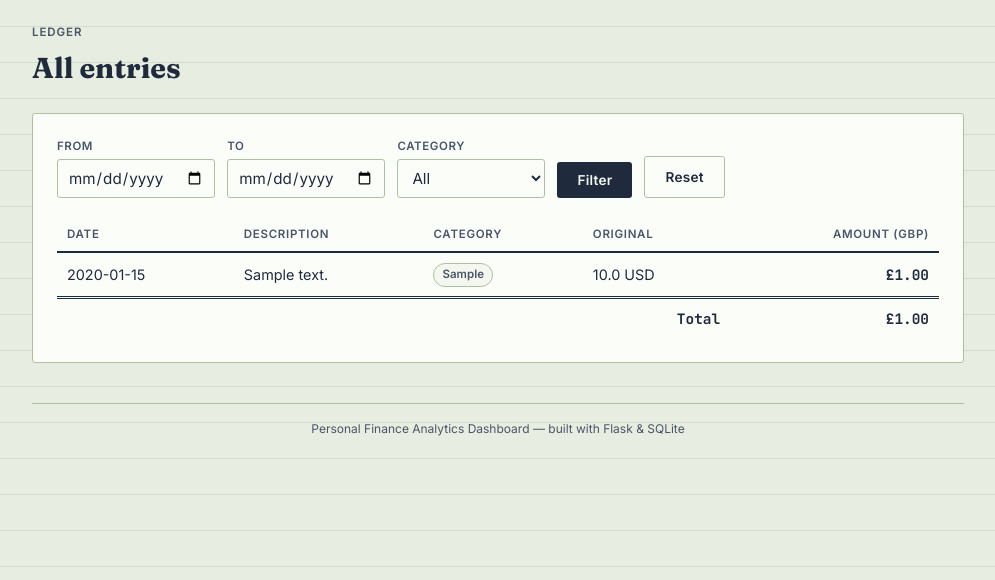
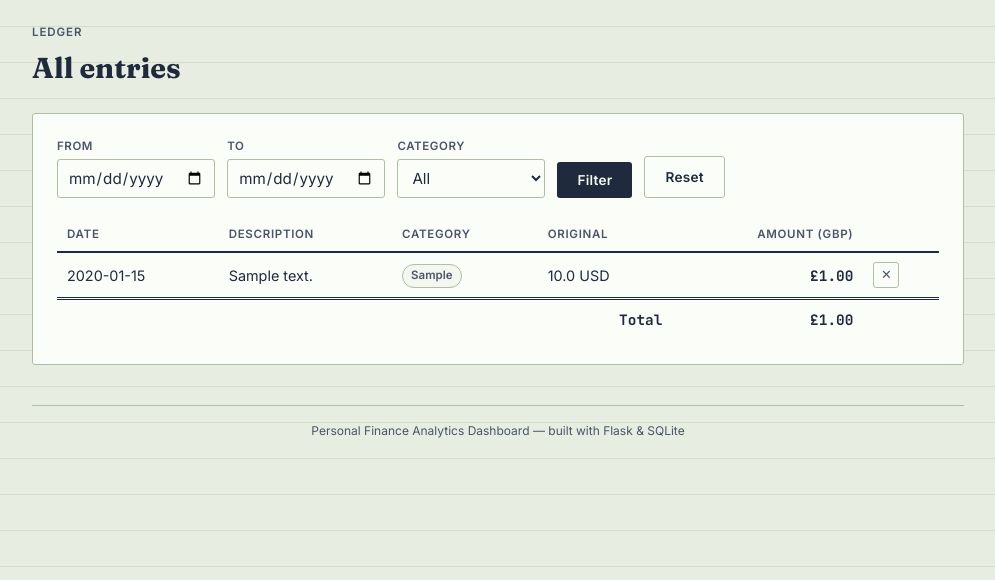
Before and after one commit to WwFour13/finance-dashboard, a Flask app: page /expenses in a window 1280 px wide. Shown: the part 94-674 px from the top of the page, without its empty margins (142-1137 px from the left). Run offline with Flask 3, Linux system fonts and the light colour scheme; tables that the repository leaves empty hold one stand-in row (values such as "Sample post").

Commit message:
Add delete functionality

```diff
--- a/app.py
+++ b/app.py
@@ -129,5 +129,16 @@ def view_expenses():
     )
 
 
+@app.route("/delete/<int:expense_id>", methods=["POST"])
+def delete_expense(expense_id):
+    models.delete_expense(expense_id)
+    flash("Entry deleted.", "success")
+    # send the user back to wherever they clicked delete from
+    return redirect(request.referrer or url_for("view_expenses"))
+
+
 if __name__ == "__main__":
-    app.run(debug=True)
+    import os
+    port = int(os.environ.get("PORT", 5000))
+    debug = os.environ.get("FLASK_DEBUG", "true").lower() == "true"
+    app.run(host="0.0.0.0", port=port, debug=debug)
--- a/models.py
+++ b/models.py
@@ -128,6 +128,13 @@ def get_recent(limit=10):
     return [dict(r) for r in rows]
 
 
+def delete_expense(expense_id):
+    conn = get_connection()
+    conn.execute("DELETE FROM expenses WHERE id = ?", (expense_id,))
+    conn.commit()
+    conn.close()
+
+
 def convert_date(datestr):
     """Same behaviour as the original app: blank -> today, else DD/MM/YYYY -> ISO."""
     if not datestr or not datestr.strip():
--- a/static/css/style.css
+++ b/static/css/style.css
@@ -298,6 +298,24 @@ input:focus, select:focus {
     border-top: 1px solid var(--rule);
 }
 
+.btn-delete {
+    background: transparent;
+    border: 1px solid var(--rule);
+    color: var(--ink-soft);
+    width: 26px;
+    height: 26px;
+    border-radius: var(--radius);
+    cursor: pointer;
+    font-size: 0.8rem;
+    line-height: 1;
+    transition: all 0.15s ease;
+}
+.btn-delete:hover {
+    background: var(--expense-red);
+    border-color: var(--expense-red);
+    color: white;
+}
+
 .empty-state {
     text-align: center;
     padding: 40px 20px;
--- a/templates/expenses.html
+++ b/templates/expenses.html
@@ -30,7 +30,7 @@
     {% if rows %}
     <table class="ledger-table">
         <thead>
-            <tr><th>Date</th><th>Description</th><th>Category</th><th>Original</th><th style="text-align:right;">Amount (GBP)</th></tr>
+            <tr><th>Date</th><th>Description</th><th>Category</th><th>Original</th><th style="text-align:right;">Amount (GBP)</th><th></th></tr>
         </thead>
         <tbody>
         {% for e in rows %}
@@ -40,11 +40,18 @@
                 <td><span class="category-pill">{{ e.category }}</span></td>
                 <td>{{ (e.amount ~ ' ' ~ e.currency) if e.currency != 'GBP' else '—' }}</td>
                 <td class="amount-cell">£{{ "%.2f"|format(e.gbp) }}</td>
+                <td>
+                    <form method="POST" action="{{ url_for('delete_expense', expense_id=e.id) }}"
+                          onsubmit="return confirm('Delete this entry?');" style="margin:0;">
+                        <button type="submit" class="btn-delete" title="Delete entry">✕</button>
+                    </form>
+                </td>
             </tr>
         {% endfor %}
         <tr class="table-total-row">
             <td colspan="4" style="text-align:right;">Total</td>
             <td class="amount-cell">£{{ "%.2f"|format(total) }}</td>
+            <td></td>
         </tr>
         </tbody>
     </table>
```
Also changed, not shown: templates/dashboard.html (+7 -1 lines).
